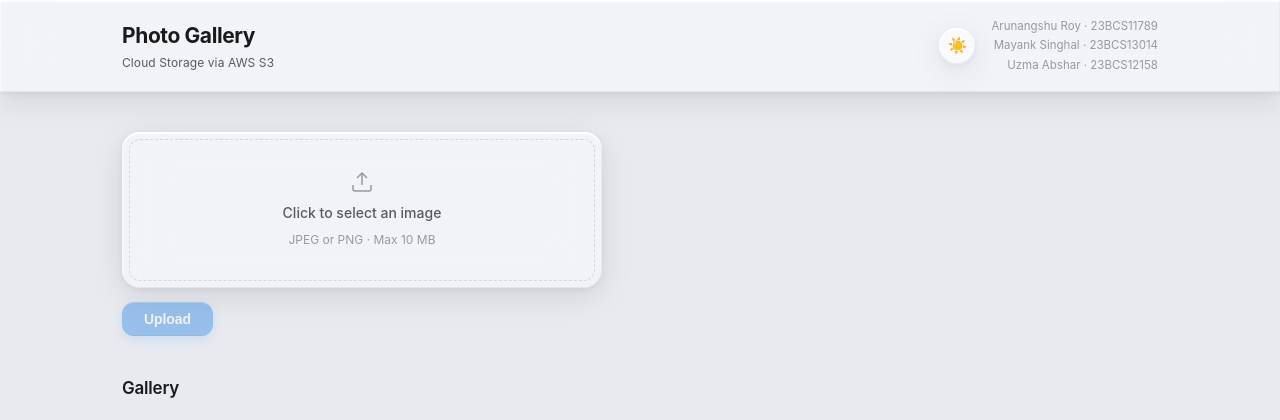
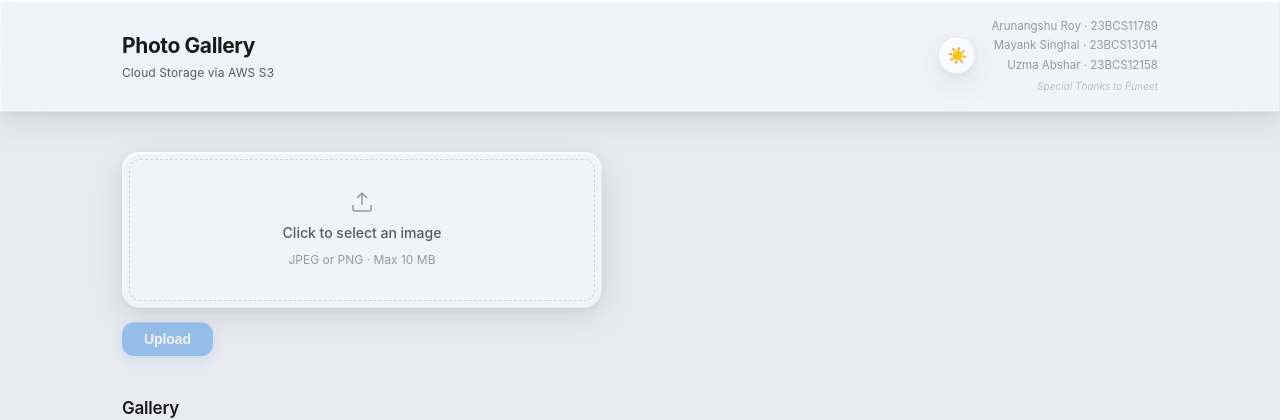
Before and after one commit to arunangshuxroy/Photo-Gallery-Made-by-Arunangshu-Roy, a Flask app: page / in a window 1280 px wide. Shown: the top 420 px of the page. Run offline with Flask 3, Linux system fonts and the light colour scheme; data that the repository does not hold is empty; some libraries are stand-ins or nearby versions.

Commit message:
Add Special Thanks to Puneet in credits

```diff
--- a/static/css/style.css
+++ b/static/css/style.css
@@ -125,7 +125,14 @@ h1 {
   color: var(--text-muted);
 }
 
-/* ── Theme toggle ── */
+.credits-thanks {
+  font-size: 10px;
+  color: var(--text-muted);
+  opacity: 0.6;
+  margin-top: 3px;
+  font-style: italic;
+}
+
 .theme-toggle {
   background: var(--surface);
   backdrop-filter: var(--blur);
--- a/templates/index.html
+++ b/templates/index.html
@@ -22,6 +22,7 @@
           <span>Arunangshu Roy · 23BCS11789</span>
           <span>Mayank Singhal · 23BCS13014</span>
           <span>Uzma Abshar · 23BCS12158</span>
+          <span class="credits-thanks">Special Thanks to Puneet</span>
         </div>
       </div>
     </div>
```
